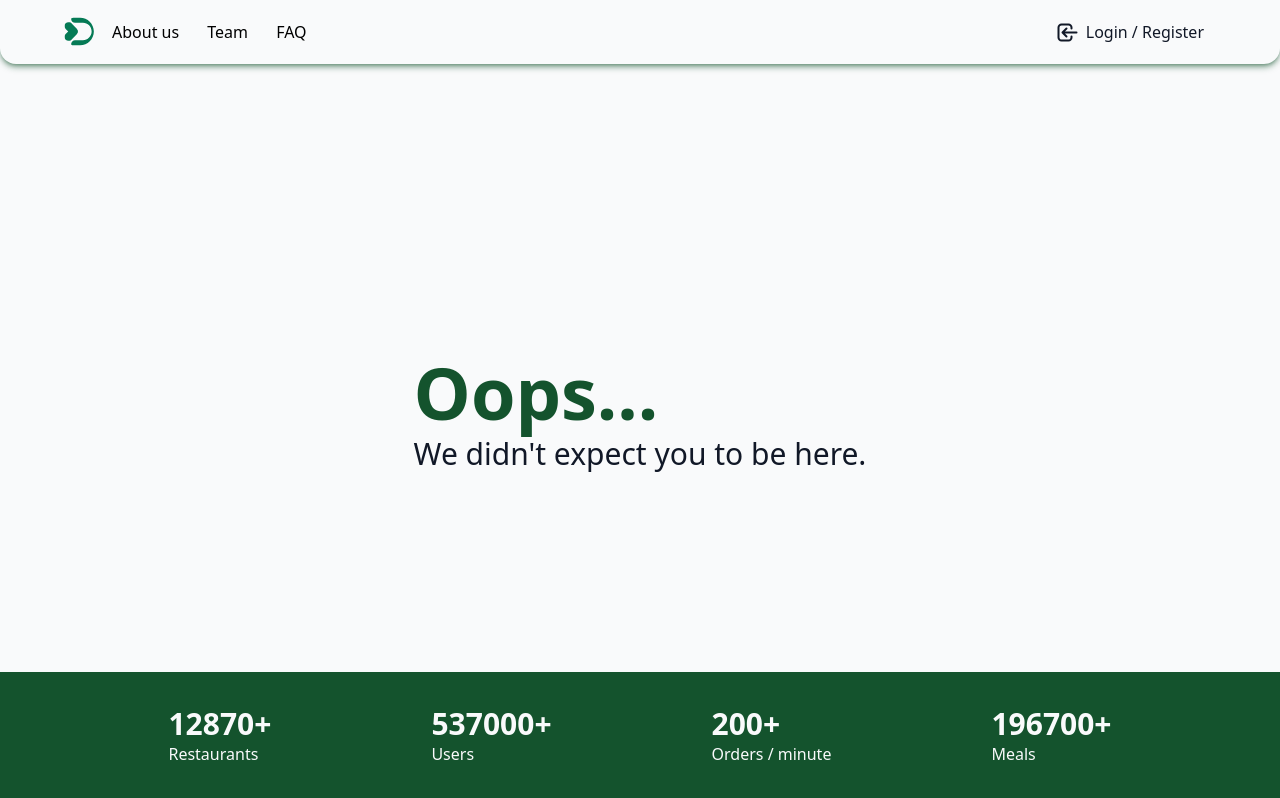
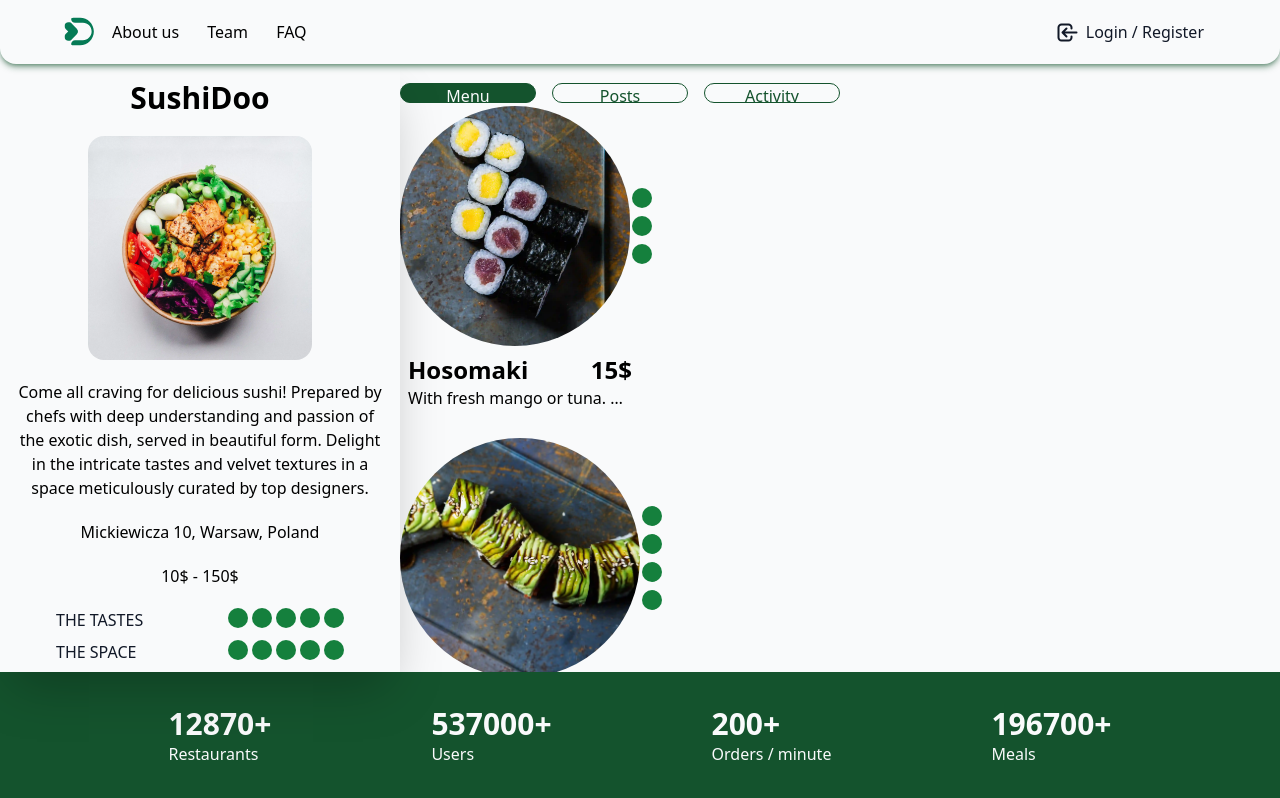
Before and after one commit to LessJakub/Salver, an Angular app in the folder Client/: page /restaurant in a window 1280 px wide. Built offline with nearby package versions, Linux system fonts and the light colour scheme.

Commit message:
Add beginnings of restaurant page

```diff
--- a/Client/src/app/app-routing.module.ts
+++ b/Client/src/app/app-routing.module.ts
@@ -4,6 +4,7 @@ import { LoggedInGuard } from './guards/logged-in.guard';
 
 import { LandingPageComponent } from './landing-page/landing-page.component';
 import { PageNotFoundComponent } from './page-not-found/page-not-found.component';
+import { RestaurantPageComponent } from './restaurant-page/restaurant-page.component';
 import { SearchPageComponent } from './search-page/search-page.component';
 import { UserActivityComponent } from './user-activity/user-activity.component';
 
@@ -15,6 +16,9 @@ const routes: Routes = [
   { path: 'activity', component: UserActivityComponent,
     //canActivate: [LoggedInGuard]
   },
+  { path: 'restaurant', component: RestaurantPageComponent,
+    //canActivate: [LoggedInGuard]
+  },
   { path: '', redirectTo: '/landing-page', pathMatch: 'full'},  // default route
   { path: '**', component: PageNotFoundComponent}               // wildcard for any other path
 ];
--- a/Client/src/app/app.module.ts
+++ b/Client/src/app/app.module.ts
@@ -20,6 +20,7 @@ import { GradeComponentComponent } from './overlays/dish-overlay/grade-component
 import { ReviewPostComponent } from './overlays/dish-overlay/review-post/review-post.component';
 import { TabSwitcherComponent } from './utilities/tab-switcher/tab-switcher.component';
 import { PostComponent } from './elements/post/post.component';
+import { RestaurantPageComponent } from './restaurant-page/restaurant-page.component';
 
 @NgModule({
   declarations: [
@@ -37,7 +38,8 @@ import { PostComponent } from './elements/post/post.component';
     GradeComponentComponent,
     ReviewPostComponent,
     TabSwitcherComponent,
-    PostComponent
+    PostComponent,
+    RestaurantPageComponent
   ],
   imports: [
     BrowserModule,
--- /dev/null
+++ b/Client/src/app/models/restaurant.ts
@@ -0,0 +1,10 @@
+import { GradeElement } from "./gradeElement";
+
+export interface Restaurant {
+    name: string,
+    images: string[],
+    address: string,
+    description: string,
+    priceRange: string,
+    grades: GradeElement[]
+}
--- /dev/null
+++ b/Client/src/app/restaurant-page/restaurant-page.component.html
@@ -0,0 +1,40 @@
+<!-- Side area -->
+<div class="basis-1/4 min-w-[25rem] h-full shadow-2xl overflow-y-auto relative">
+    <div class="h-full pt-4 flex flex-col items-center justify-between space-y-5 absolute top-0 left-0">
+
+        <h2 class="text-3xl font-semibold">{{restaurant.name}}</h2>
+
+        <div class="w-full h-56 flex justify-center items-center">
+            <img src={{restaurant.images[0]}} class="h-full object-contain rounded-2xl">
+        </div>
+
+        <p class="text-center mx-4">{{restaurant.description}}</p>
+
+        <p class="text-center mx-4">{{restaurant.address}}</p>
+
+        <p class="text-center mx-4">{{restaurant.priceRange}}</p>
+
+        <div class="w-full">
+            <div *ngFor="let elem of restaurant.grades" class="w-full px-14 mb-2">
+                <app-grade-component [grade]="elem.grade" [name]="elem.category"></app-grade-component>
+            </div>
+        </div>
+
+    </div>
+</div>
+
+<!-- Main area -->
+<div class="grow h-full flex flex-col pt-4">
+
+    <div class="w-1/2">
+        <app-tab-switcher [tabNames]="['Menu', 'Posts', 'Activity']"></app-tab-switcher>
+    </div>
+
+    <div class="overflow-y-auto relative w-full grow">
+        <div class="flex flex-col items-center space-y-5 absolute top-0 left-0">
+            <div *ngFor="let dish of fetchedDishes">
+                <app-search-tile [model]="dish"></app-search-tile>
+            </div>
+        </div>
+    </div>
+</div>
--- /dev/null
+++ b/Client/src/app/restaurant-page/restaurant-page.component.ts
@@ -0,0 +1,46 @@
+import { Component, OnInit } from '@angular/core';
+
+import { Restaurant } from '../models/restaurant';
+import { Dish } from '../models/Dish';
+
+@Component({
+  selector: 'app-restaurant-page',
+  templateUrl: './restaurant-page.component.html',
+  styleUrls: ['./restaurant-page.component.css'],
+  host: {'class': 'flex-auto flex justify-center items-center'} // ! Styling host container to fill all avialable space
+})
+export class RestaurantPageComponent implements OnInit {
+
+  restaurant: Restaurant | null;
+  fetchedDishes: Dish[];
+
+  constructor() { }
+
+  ngOnInit(): void {
+    this.restaurant =  {
+      name: "SushiDoo",
+      images: ["/assets/images/mealImageLanding.webp"],
+      address: "Mickiewicza 10, Warsaw, Poland",
+      description: "Come all craving for delicious sushi! Prepared by chefs with deep understanding and passion of the exotic dish, served in beautiful " +
+      "form. Delight in the intricate tastes and velvet textures in a space meticulously curated by top designers.",
+      priceRange: "10$ - 150$",
+      grades: [{category: "The tastes", grade: 5}, {category: "The space", grade: 5}, {category: "The staff", grade: 4}]
+    }
+
+    this.fetchedDishes = [
+        {name:"Hosomaki", imageURL:["/assets/images/3W2A0606@0.5x.webp", "/assets/images/3W2A0606@0.5x.webp"], grade:[4, 2, 3, 3], description:"With fresh mango or tuna. 6 pcs",price:15, restaurant: "Japan Sun"},
+        {name:"Uramaki",  imageURL:["/assets/images/3W2A0699@0.5x.webp", "/assets/images/3W2A0699@0.5x.webp"], grade:[5, 3, 5, 4], description:"Avocado uramaki with soy sauce.", price:20, restaurant: "Japan Sun"},
+
+        { name:"Curry & Shrimps", imageURL:["/assets/images/W2A6423@0.5x.webp", "/assets/images/W2A6423@0.5x.webp"],  grade:[5, 5, 4, 5],
+        description:"Green curry with shrimps, vegetables and jasmin rice. Decorated with edible flowers and coriander. Ideal dish for shrimp-lovers but not only. This is a dummy text which i had to add because im not very creative and i had no idea what to write in the description apart from the ingredients list",
+        price:23, restaurant: "Japan Sun" },
+
+        {name:"Fried Ice-Cream", imageURL:["/assets/images/W2A6500@0.5x.webp", "/assets/images/W2A6500@0.5x.webp"], grade:[4, 3, 2, 3], description:"Fried ice cream with mango pulp", price:17,restaurant: "Japan Sun"},
+        {name:"Fusion Rolls", imageURL:["/assets/images/W2A6389@0.5x.webp"], grade:[4, 3, 2, 4], description:"Salmon marinated in togarashi, avocado, mango sauce, micro greens", price:24, restaurant: "Japan Sun"},
+        {name:"Sashimi", imageURL:["/assets/images/3W2A0746@0.5x.webp"], grade:[3, 1, 2, 3], description:"Salmon, tuna, butterfish, 12 pcs", price:35, restaurant: "Japan Sun"},
+        {name:"Wakame Salad", imageURL:["/assets/images/3W2A0956@0.5x.webp"], grade:[5, 4, 5, 5], description:"Seaweed, sesame seeds, cucumber, rice vinegar", price:29, restaurant: "Japan Sun"},
+        {name:"Tom Yam Kung ", imageURL:["/assets/images/3W2A0925@0.5x.webp"], grade:[5, 3, 4, 4], description:"Thai soup with shrimps, coconut milk and vegetables", price:26, restaurant: "Japan Sun"},
+    ]
+  }
+
+}
```
Also changed, not shown: Client/src/app/restaurant-page/restaurant-page.component.css (added), 1 other file (tests, documents, lock files or other folders).
